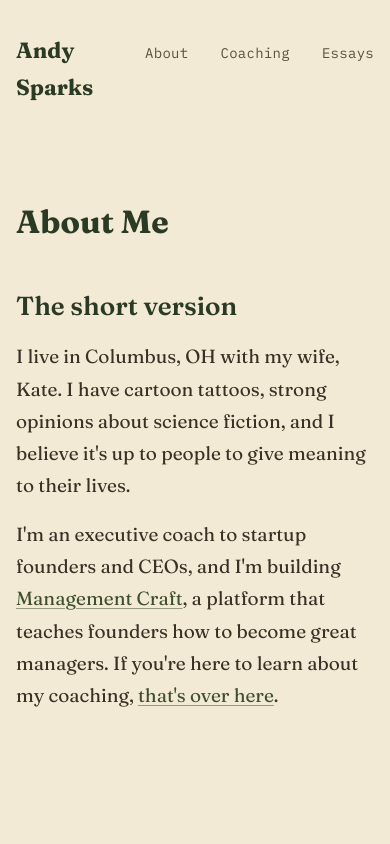
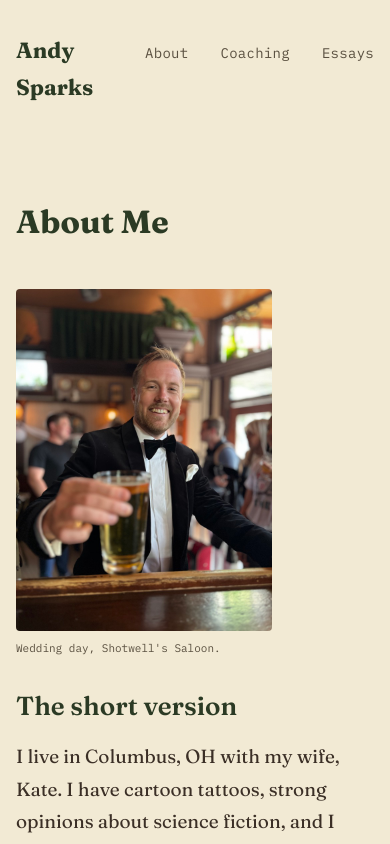
Before and after one commit to AndySparks/andysparks.co, a Next.js app: page /about in a window 390 px wide. Shown: the top 844 px of the page. Built offline with nearby package versions, Linux system fonts and the light colour scheme.

Commit message:
Fix about page mobile layout: photo above text with correct spacing (#6)
Move photo between "About Me" heading and "The short version" on mobile,
fix flex-basis height artifact, and normalize spacing to 32px.

Co-authored-by: Claude Opus 4.6 <noreply@anthropic.com>

```diff
--- a/src/app/about/page.tsx
+++ b/src/app/about/page.tsx
@@ -29,11 +29,9 @@ export default function AboutPage() {
     <section className="static-page">
       <Container wide>
         <h1>{page.title}</h1>
-        <div className="static-page-content">
-          <MDXRemote source={introHeading} />
-        </div>
         <div className="about-intro">
           <div className="about-intro-text static-page-content">
+            <MDXRemote source={introHeading} />
             <MDXRemote source={introBody} />
           </div>
           <figure className="about-photo-figure">
--- a/src/styles/static-page.css
+++ b/src/styles/static-page.css
@@ -119,6 +119,15 @@
 @media (max-width: 640px) {
   .about-intro {
     flex-direction: column;
+    gap: var(--space-md);
+  }
+
+  .about-photo-figure {
+    order: -1;
+  }
+
+  .about-intro-text {
+    flex: 0 1 auto;
   }
 
   .about-photo {
@@ -126,4 +135,8 @@
     height: auto;
     max-width: 256px;
   }
+
+  .about-intro-text h2:first-child {
+    margin-top: 0;
+  }
 }
```
